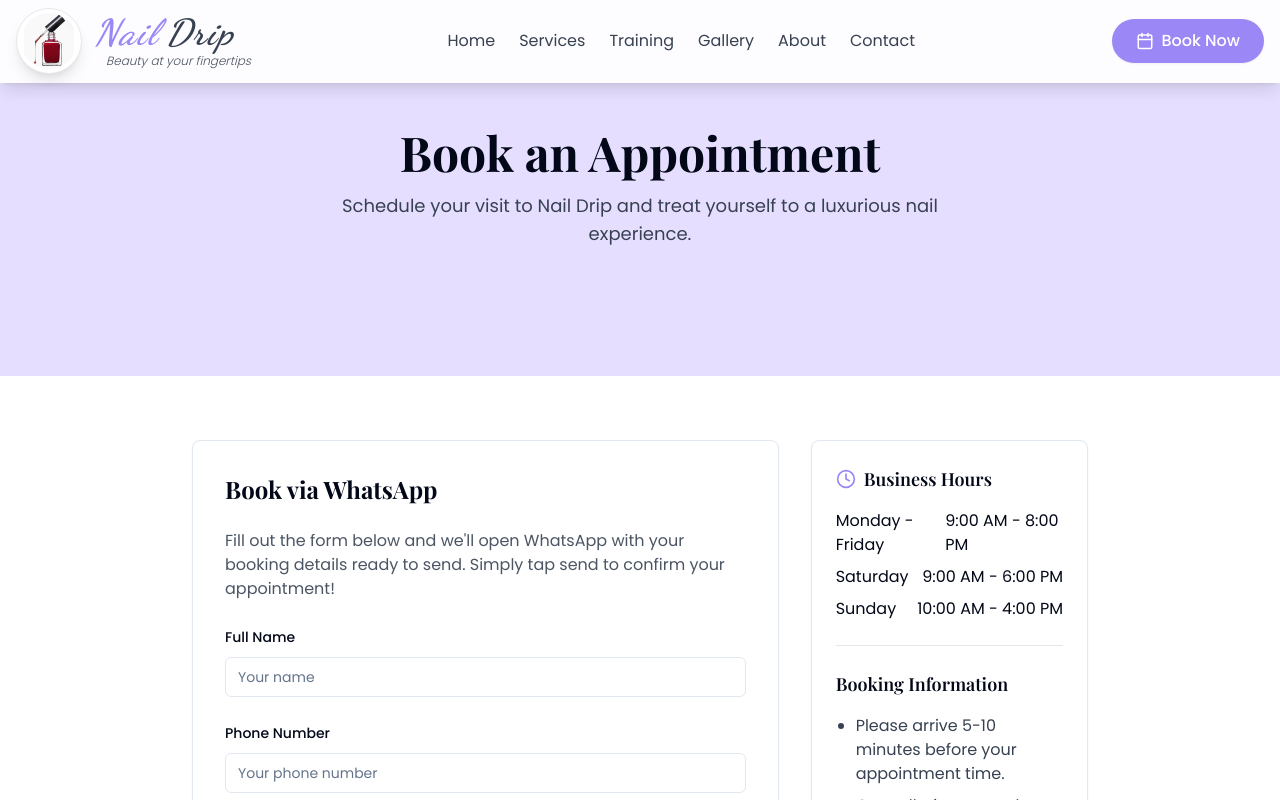
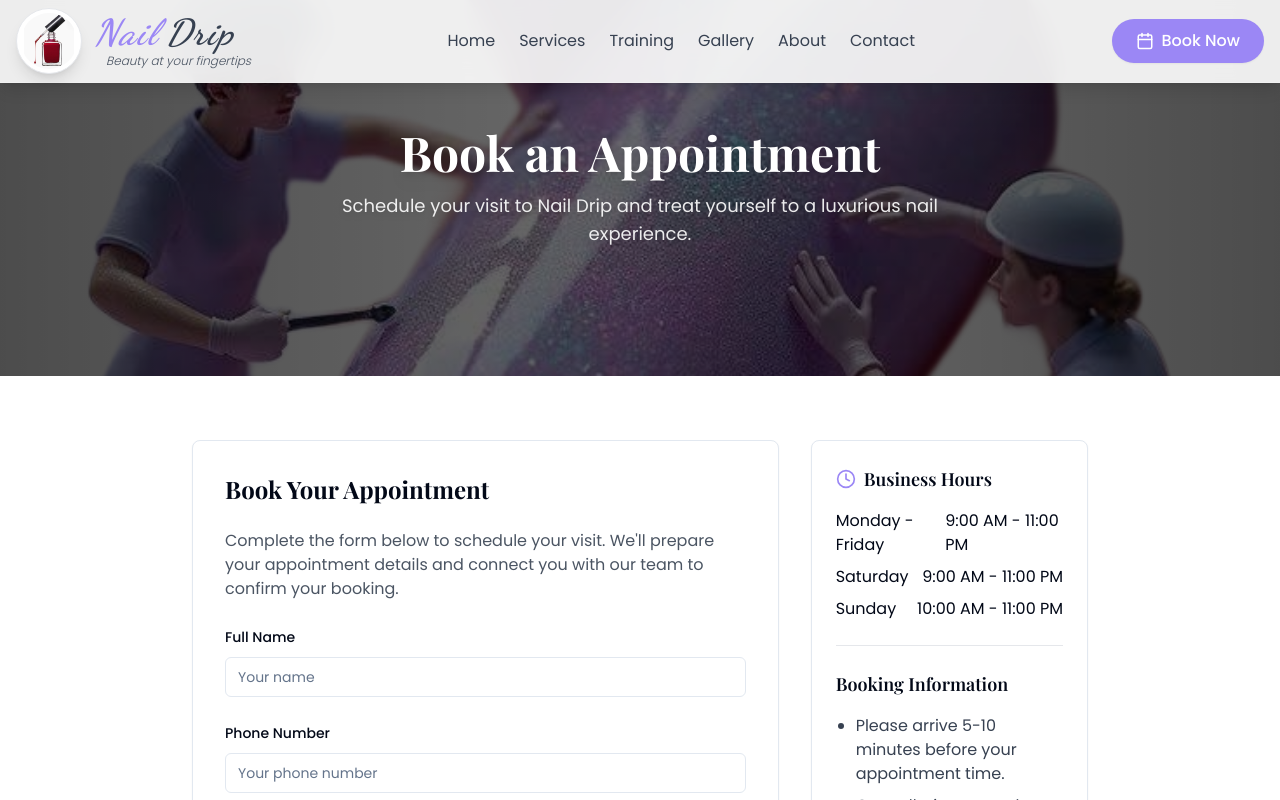
Before and after one commit to KiramZodiac/nail-drip-salon, a React (Vite) app: page /booking in a window 1280 px wide. Shown: the top 800 px of the page. Built offline with nearby package versions, Linux system fonts and the light colour scheme; no server answers; the database is empty.

Commit message:
fixed icons and booking section

```diff
--- a/src/pages/Booking.tsx
+++ b/src/pages/Booking.tsx
@@ -5,6 +5,7 @@ import { zodResolver } from "@hookform/resolvers/zod";
 import { useForm } from "react-hook-form";
 import { z } from "zod";
 import { useSearchParams } from "react-router-dom";
+import { motion, AnimatePresence } from "framer-motion";
 import { supabase } from "@/lib/supabase";
 import { Button } from "@/components/ui/button";
 import { Calendar } from "@/components/ui/calendar";
@@ -93,6 +94,9 @@ const Booking = () => {
   const selectedServiceId = form.watch('service');
   const selectedService = services.find(service => service.id === selectedServiceId);
 
+  // Use preselected service if available, otherwise use the currently selected service
+  const displayService = preselectedService || selectedService;
+
   // Update form when preselected service changes
   useEffect(() => {
     if (preselectedServiceId) {
@@ -132,16 +136,16 @@ Please confirm my appointment. Thank you!`;
       window.open(whatsappUrl, '_blank');
 
       // Show success message
-      toast.success('Opening WhatsApp...', {
-        description: "Your booking details have been prepared. Please send the message to confirm your appointment."
+      toast.success('Booking Request Submitted', {
+        description: "Your appointment details have been prepared. We'll contact you shortly to confirm your booking."
       });
 
       // Reset the form
       form.reset();
 
     } catch (error) {
-      console.error('Error preparing WhatsApp message:', error);
-      toast.error('Failed to prepare booking message. Please try again.');
+      console.error('Error preparing booking request:', error);
+      toast.error('Failed to submit booking request. Please try again.');
     } finally {
       setIsSubmitting(false);
     }
@@ -162,13 +166,91 @@ Please confirm my appointment. Thank you!`;
   return (
     <div>
       {/* Hero Section */}
-      <section className="bg-nail-lavender py-32">
-        <div className="container mx-auto px-4">
+      <section className="py-32 relative overflow-hidden">
+        {/* Background Image */}
+        <AnimatePresence mode="wait">
+          {displayService && displayService.image_url ? (
+            <motion.div
+              key={displayService.id}
+              initial={{ opacity: 0 }}
+              animate={{ opacity: 1 }}
+              exit={{ opacity: 0 }}
+              transition={{ duration: 0.8 }}
+              className="absolute inset-0 bg-cover bg-center bg-no-repeat"
+              style={{
+                backgroundImage: `url(${displayService.image_url})`,
+              }}
+            >
+              {/* Overlay for better text readability */}
+              <div className="absolute inset-0 bg-black/40" />
+              <div className="absolute inset-0 bg-gradient-to-r from-black/50 via-black/30 to-black/50" />
+            </motion.div>
+          ) : (
+            <motion.div
+              key="default-bg"
+              initial={{ opacity: 0 }}
+              animate={{ opacity: 1 }}
+              exit={{ opacity: 0 }}
+              transition={{ duration: 0.8 }}
+              className="absolute inset-0 bg-cover bg-center bg-no-repeat"
+              style={{
+                backgroundImage: `url('/bg.jpeg')`,
+              }}
+            >
+              {/* Overlay for better text readability */}
+              <div className="absolute inset-0 bg-black/40" />
+              <div className="absolute inset-0 bg-gradient-to-r from-black/50 via-black/30 to-black/50" />
+            </motion.div>
+          )}
+        </AnimatePresence>
+
+        <div className="container mx-auto px-4 relative z-10">
           <div className="text-center">
-            <h1 className="text-4xl md:text-5xl font-bold mb-4">Book an Appointment</h1>
-            <p className="text-lg text-gray-700 max-w-2xl mx-auto">
-              Schedule your visit to Nail Drip and treat yourself to a luxurious nail experience.
-            </p>
+            <AnimatePresence mode="wait">
+              {displayService ? (
+                <motion.div
+                  key={`service-${displayService.id}`}
+                  initial={{ opacity: 0, y: 30 }}
+                  animate={{ opacity: 1, y: 0 }}
+                  exit={{ opacity: 0, y: -30 }}
+                  transition={{ duration: 0.6 }}
+                >
+                  <h1 className="text-4xl md:text-5xl font-bold mb-4 text-white drop-shadow-lg">
+                    Book {displayService.name}
+                  </h1>
+                  <p className="text-lg text-white/90 max-w-2xl mx-auto drop-shadow-md">
+                    {displayService.description || 'Schedule your visit to Nail Drip and treat yourself to a luxurious nail experience.'}
+                  </p>
+                  <motion.div
+                    initial={{ opacity: 0, scale: 0.9 }}
+                    animate={{ opacity: 1, scale: 1 }}
+                    transition={{ duration: 0.6, delay: 0.2 }}
+                    className="mt-6 inline-flex items-center space-x-4 bg-white/20 backdrop-blur-md rounded-full px-6 py-3 border border-white/30"
+                  >
+                    <span className="text-white font-semibold">${displayService.price}</span>
+                    <span className="text-white/80 text-sm">
+                      {displayService.duration_minutes < 60
+                        ? `${displayService.duration_minutes} minutes`
+                        : `${Math.floor(displayService.duration_minutes / 60)}h ${displayService.duration_minutes % 60}m`
+                      }
+                    </span>
+                  </motion.div>
+                </motion.div>
+              ) : (
+                <motion.div
+                  key="default"
+                  initial={{ opacity: 0, y: 30 }}
+                  animate={{ opacity: 1, y: 0 }}
+                  exit={{ opacity: 0, y: -30 }}
+                  transition={{ duration: 0.6 }}
+                >
+                  <h1 className="text-4xl md:text-5xl font-bold mb-4 text-white drop-shadow-lg">Book an Appointment</h1>
+                  <p className="text-lg text-white/90 max-w-2xl mx-auto drop-shadow-md">
+                    Schedule your visit to Nail Drip and treat yourself to a luxurious nail experience.
+                  </p>
+                </motion.div>
+              )}
+            </AnimatePresence>
           </div>
         </div>
       </section>
@@ -180,27 +262,27 @@ Please confirm my appointment. Thank you!`;
             <div className="md:col-span-2">
               <Card>
                 <CardContent className="p-8">
-                  <h2 className="text-2xl font-bold mb-6">Book via WhatsApp</h2>
+                  <h2 className="text-2xl font-bold mb-6">Book Your Appointment</h2>
                   <p className="text-gray-600 mb-6">
-                    Fill out the form below and we'll open WhatsApp with your booking details ready to send.
-                    Simply tap send to confirm your appointment!
+                    Complete the form below to schedule your visit. We'll prepare your appointment details and
+                    connect you with our team to confirm your booking.
                   </p>
 
-                  {selectedService && (
+                  {displayService && (
                     <div className="mb-6 p-4 bg-nail-pink/20 border border-nail-purple/20 rounded-lg">
                       <h3 className="font-semibold text-nail-purple mb-2">Selected Service</h3>
                       <p className="text-gray-700">
-                        <strong>{selectedService.name}</strong> - ${selectedService.price}
-                        {selectedService.description && (
+                        <strong>{displayService.name}</strong> - ${displayService.price}
+                        {displayService.description && (
                           <span className="block text-sm text-gray-600 mt-1">
-                            {selectedService.description}
+                            {displayService.description}
                           </span>
                         )}
                       </p>
                       <p className="text-xs text-gray-500 mt-2">
-                        Duration: {selectedService.duration_minutes < 60
-                          ? `${selectedService.duration_minutes} minutes`
-                          : `${Math.floor(selectedService.duration_minutes / 60)}h ${selectedService.duration_minutes % 60}m`
+                        Duration: {displayService.duration_minutes < 60
+                          ? `${displayService.duration_minutes} minutes`
+                          : `${Math.floor(displayService.duration_minutes / 60)}h ${displayService.duration_minutes % 60}m`
                         }
                       </p>
                     </div>
@@ -364,7 +446,7 @@ Please confirm my appointment. Thank you!`;
                           className="w-full bg-nail-purple hover:bg-nail-purple/90"
                           disabled={isSubmitting}
                         >
-                          {isSubmitting ? "Preparing..." : "Book via WhatsApp"}
+                          {isSubmitting ? "Processing..." : "Book Appointment"}
                         </Button>
                       </div>
                     </form>
@@ -383,15 +465,15 @@ Please confirm my appointment. Thank you!`;
                   <div className="space-y-2">
                     <div className="flex justify-between">
                       <span>Monday - Friday</span>
-                      <span>9:00 AM - 8:00 PM</span>
+                      <span>9:00 AM - 11:00 PM</span>
                     </div>
                     <div className="flex justify-between">
                       <span>Saturday</span>
-                      <span>9:00 AM - 6:00 PM</span>
+                      <span>9:00 AM - 11:00 PM</span>
                     </div>
                     <div className="flex justify-between">
                       <span>Sunday</span>
-                      <span>10:00 AM - 4:00 PM</span>
+                      <span>10:00 AM - 11:00 PM</span>
                     </div>
                   </div>
 
@@ -401,7 +483,6 @@ Please confirm my appointment. Thank you!`;
                       <li>Please arrive 5-10 minutes before your appointment time.</li>
                       <li>Cancellations must be made at least 24 hours in advance.</li>
                       <li>Late arrivals may result in shortened service time.</li>
-                      <li>A credit card is required to hold appointments for new clients.</li>
                       <li>For group bookings of 3 or more, please call us directly.</li>
                     </ul>
                   </div>
```
